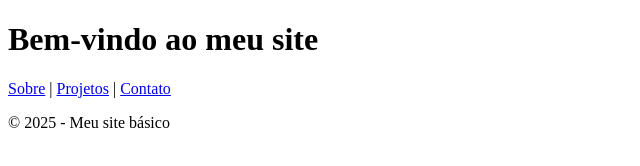
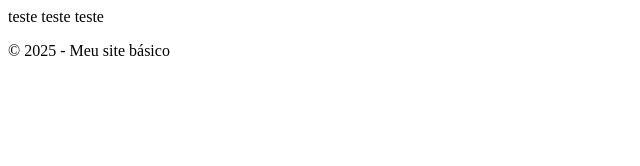
Before and after one commit to GrupodeEstudocria/site-teste-html, a plain HTML site: page meu-site/index.html in a window 1280 px wide. Shown: the whole page, without its empty margins (0-640 px from the left). Drawn offline with Linux system fonts and the light colour scheme.

Commit message:
quero fazer besteira

```diff
--- a/meu-site/index.html
+++ b/meu-site/index.html
@@ -7,14 +7,12 @@
 </head>
 <body>
 <header>
-<h1>Bem-vindo ao meu site</h1>
-<nav>
-<a href="pageum.html">Sobre</a> |
-<a href="pagedois.html">Projetos</a> |
-<a href="pagetres.html">Contato</a>
-</nav>
-</header>
 
+teste
+
+teste
+
+teste
 
 <footer>
 <p>© 2025 - Meu site básico</p>
```
